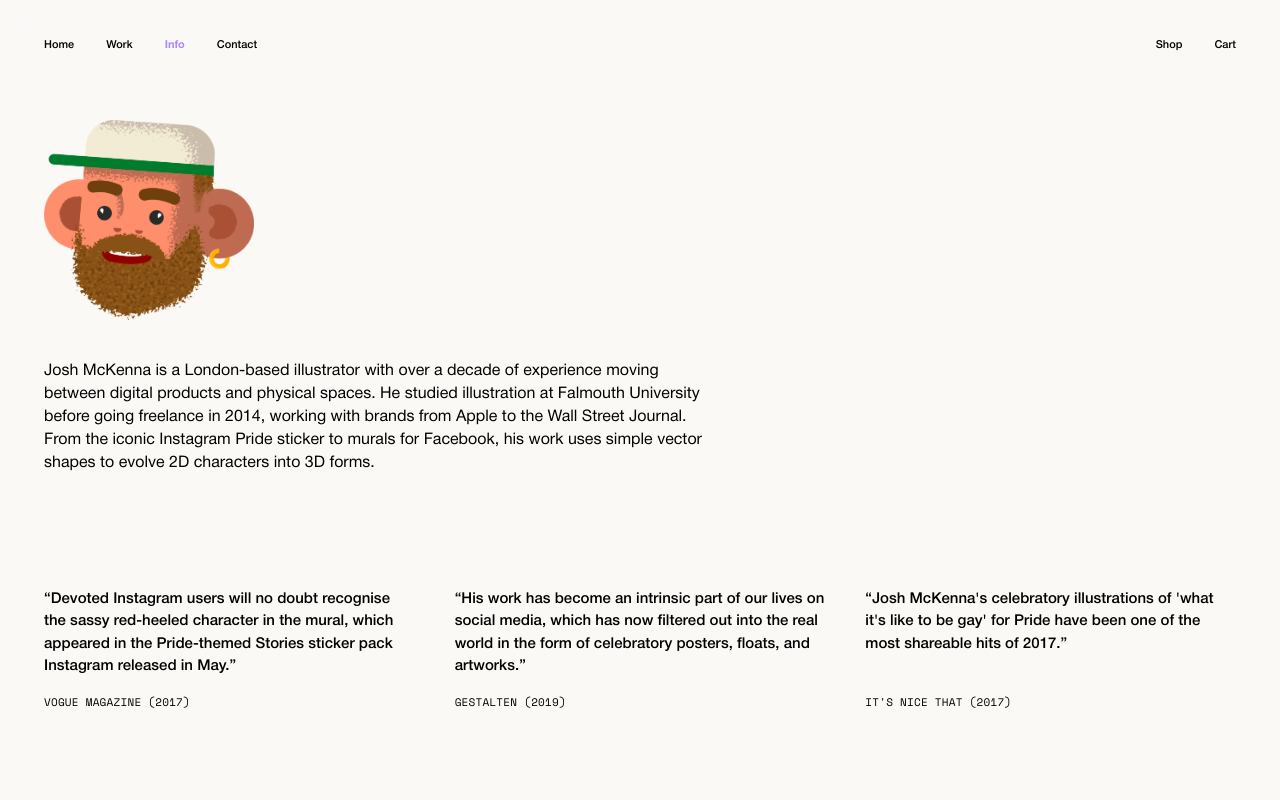
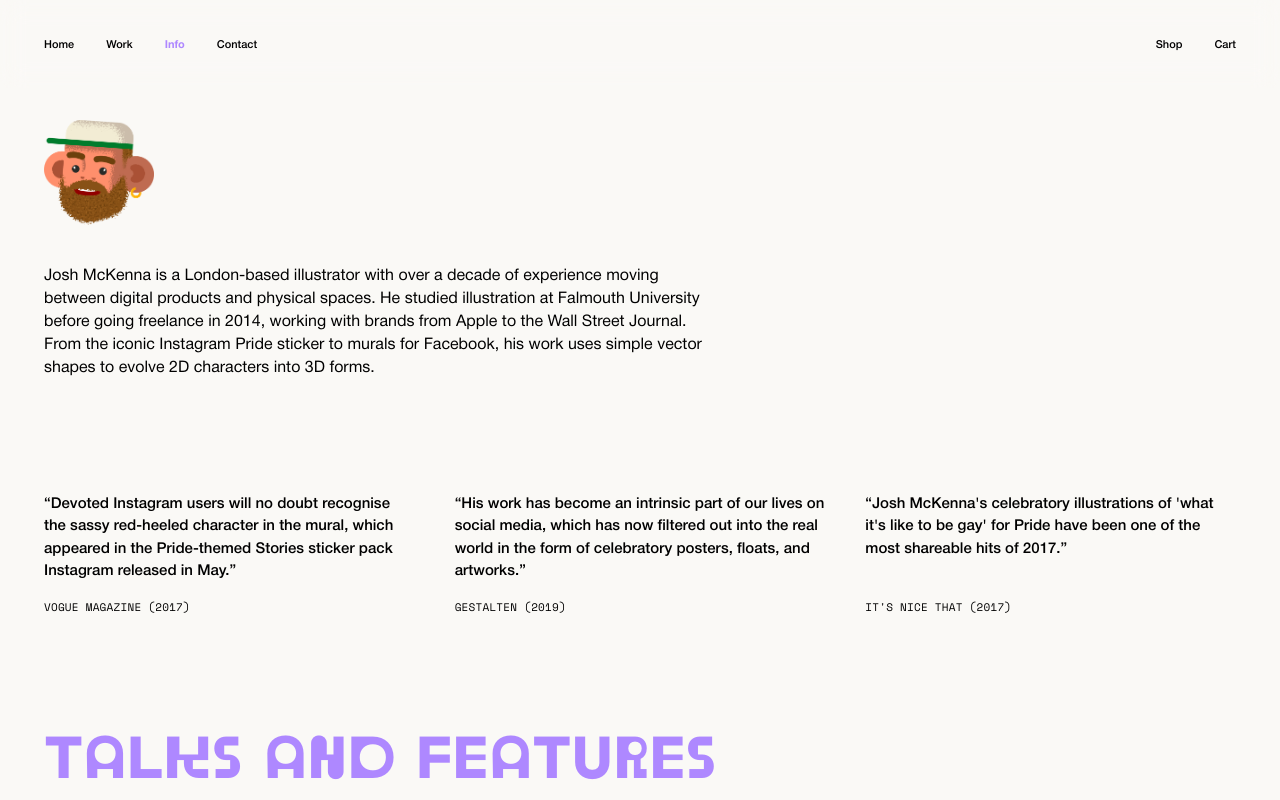
Before and after one commit to jshmck/josh-mckenna-portfolio, a Next.js app: page /about in a window 1280 px wide. Shown: the top 800 px of the page. Built offline with nearby package versions, Linux system fonts and the light colour scheme.

Commit message:
fix(about): shrink the bearded character to match the Twingo's scale (210px -> 110px)

```diff
--- a/app/about/page.tsx
+++ b/app/about/page.tsx
@@ -36,12 +36,12 @@ export default function AboutPage() {
               no Plate frame or background surface. Same bearded character
               as one of the homepage hero objects, copied to its own path
               here so the two stay independent. */}
-          <div className="relative aspect-[977/929] w-full max-w-[210px]">
+          <div className="relative aspect-[977/929] w-full max-w-[110px]">
             <Image
               src="/illustrations/bearded.png"
               alt=""
               fill
-              sizes="210px"
+              sizes="110px"
               className="object-contain"
             />
           </div>
```
